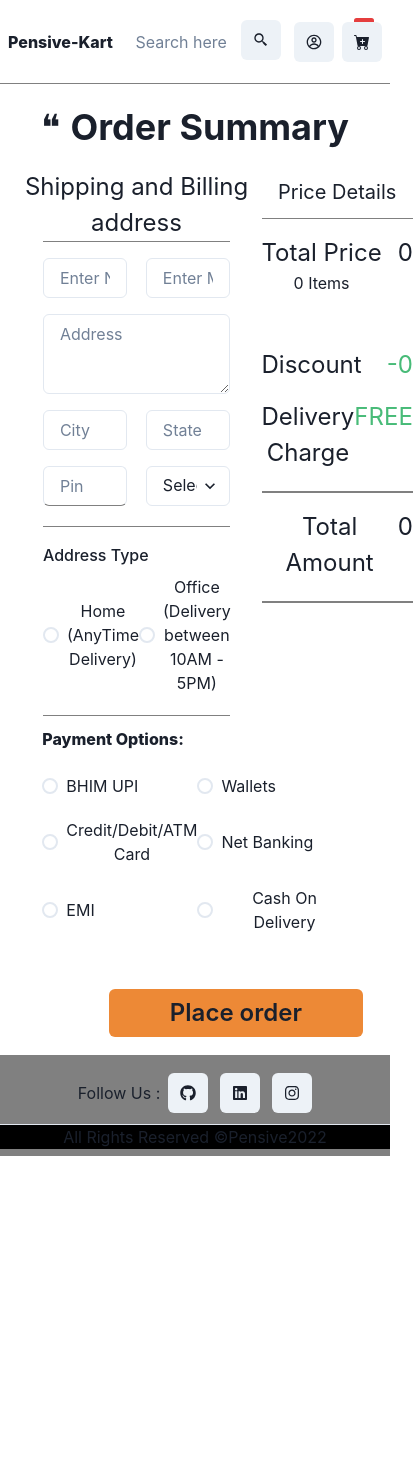
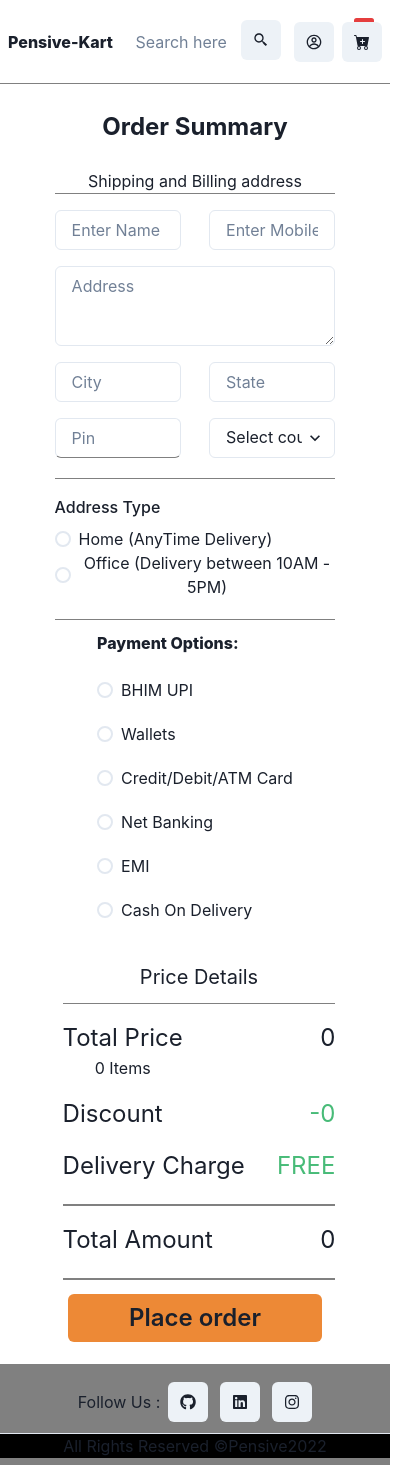
Before and after one commit to Rahul-Palahwat/Real_Kart, a React (Create React App) app: page /checkout in a window 390 px wide. Shown: the whole page, 413 px wide, since content can reach past the window. Before the commit the page ends 1156 px from the top, so only its background shows below. Built offline with nearby package versions, Linux system fonts and the light colour scheme.

Commit message:
Responsiveness added to Placeorder

```diff
--- a/src/components/PlaceOrder/PlaceOrder.tsx
+++ b/src/components/PlaceOrder/PlaceOrder.tsx
@@ -1,4 +1,4 @@
-import { Flex, Button, FormControl, FormLabel, Input, Textarea, RadioGroup, Radio, Select, Grid, useToast } from '@chakra-ui/react'
+import { Flex, Button, FormControl, FormLabel, Input, Textarea, RadioGroup, Radio, Select, Grid, useToast, useMediaQuery } from '@chakra-ui/react'
 import React from 'react'
 import { useNavigate } from 'react-router-dom';
 import { useAppSelector , useAppDispatch} from '../../Redux/app/hooks'
@@ -6,6 +6,9 @@
 import { orderItem } from '../../Redux/features/Cart/Cart';
 
 const PlaceOrder: React.FC = () => {
+
+    const [isNotSmallerScreen] = useMediaQuery('(min-width: 960px)')
+    const [isPayment] = useMediaQuery('(min-width: 750px)')
 
     const dispatch = useAppDispatch();
 
@@ -40,17 +43,19 @@
             <form onSubmit={orderDone}>
 
             <Flex direction={"column"} alignItems="center">
+            {/* <Flex fontSize={"4xl"}>❝&nbsp;</Flex> */}
 
-                <Flex height={"10vh"} width={"100vw"} alignItems={"center"} justifyContent="center" fontSize={"4xl"}><Flex fontSize={"4xl"}>❝&nbsp;</Flex><Flex fontWeight={"bold"}>Order Summary</Flex> </Flex>
+                <Flex height={"10vh"} width={"100vw"} alignItems={"center"} justifyContent="center" fontSize={isNotSmallerScreen?"4xl":"2xl"}><Flex fontWeight={"bold"}>Order Summary</Flex></Flex>
 
 
-                <Flex height={"105vh"} width={"90vw"} direction={'column'}>
+                <Flex height={"auto"} width={"90vw"} direction={'column'}>
 
-                    <Flex height={"70vh"} >
+                    <Flex height={"auto"} direction={isNotSmallerScreen?"row":"column"}>
+                        <Flex direction={"column"} alignItems="center">
 
-                        <Flex width={"60vw"} justifyContent={"center"} >
-                            <Flex width={"60vw"} direction="column" alignItems={"center"} >
-                                <Flex fontSize={"2xl"}>Shipping and Billing address</Flex>
+                        <Flex width={isNotSmallerScreen?"60vw":"100%"} justifyContent={"center"} >
+                            <Flex width={"100%"} direction="column" alignItems={"center"} >
+                                <Flex fontSize={isNotSmallerScreen?"2xl":"1xl"}>Shipping and Billing address</Flex>
                                 <Flex width={"80%"} borderTop="1px solid grey" pb={4}>
                                     <FormControl>
                                         {/* <FormLabel htmlFor='email'>Name</FormLabel> */}
@@ -73,7 +78,7 @@
                                         </Flex >
                                         <RadioGroup mt={4} borderBottom="1px solid grey" pb={5}>
                                             <FormLabel htmlFor='radio'>Address Type</FormLabel>
-                                            <Flex justifyContent={"space-between"}>
+                                            <Flex justifyContent={"space-between"} direction={isPayment?"row":"column"}>
                                                 <Radio colorScheme='green' value='1' id="radio">
                                                     Home (AnyTime Delivery)
                                                 </Radio>
@@ -91,9 +96,38 @@
 
                         </Flex>
 
+                        <Flex height={"auto"} justifyContent={"center"}>
 
-                        <Flex width={"30vw"} borderRadius={5}>
-                            <Flex width={"30vw"} height={"auto"} direction={"column"} wrap="wrap">
+                        <Flex width={"100%"} direction={"column"} pb={3}>
+
+                            <Flex height={"4vh"} alignItems='center' fontWeight={"extrabold"} pb={5}>Payment Options:</Flex>
+
+
+                            <Flex mt={2}>
+                                <RadioGroup>
+                                    <Grid templateColumns={isPayment?"repeat(2,1fr)":"repeat(1,1fr)"}>
+                                        <Radio value='1' mb={5} width={"27vw"}>BHIM UPI</Radio>
+                                        <Radio value='2' mb={5}>Wallets</Radio>
+                                        <Radio value='3' mb={5}>Credit/Debit/ATM Card</Radio>
+                                        <Radio value='4' mb={5}>Net Banking</Radio>
+                                        <Radio value='5' mb={5}>EMI</Radio>
+                                        <Radio value='6' mb={5}>Cash On Delivery</Radio>
+                                    </Grid>
+                                </RadioGroup>
+                            </Flex>
+
+
+
+                        </Flex>
+
+
+                    </Flex>
+                    </Flex>
+
+
+
+                        <Flex width={"100%"} borderRadius={5} justifyContent="center">
+                            <Flex width={"80%"} height={"auto"} direction={"column"} wrap="wrap">
                                 <Flex height={"5vh"} fontSize="xl" ml="2" mt="2" borderBottom={"0.5px solid grey"} justifyContent="center">Price Details</Flex>
 
                                 <Flex ml="2" mt="4" justifyContent={"space-between"}>
@@ -130,39 +164,15 @@
                     </Flex>
 
 
-                    <Flex height={"33vh"} justifyContent={"center"}>
-
-                        <Flex width={"87%"} direction={"column"} pb={3}>
-
-                            <Flex height={"4vh"} alignItems='center' fontWeight={"extrabold"} pb={5}>Payment Options:</Flex>
-
-
-                            <Flex mt={2}>
-                                <RadioGroup>
-                                    <Grid templateColumns={"repeat(2,1fr)"}>
-                                        <Radio value='1' mb={5} width={"27vw"}>BHIM UPI</Radio>
-                                        <Radio value='2' mb={5}>Wallets</Radio>
-                                        <Radio value='3' mb={5}>Credit/Debit/ATM Card</Radio>
-                                        <Radio value='4' mb={5}>Net Banking</Radio>
-                                        <Radio value='5' mb={5}>EMI</Radio>
-                                        <Radio value='6' mb={5}>Cash On Delivery</Radio>
-                                    </Grid>
-                                </RadioGroup>
-                            </Flex>
-
-
-
-                        </Flex>
-
-                    </Flex>
 
 
 
 
 
 
-                    <Flex height={"10vh"} width={"90vw"} alignItems={"center"} justifyContent={"flex-end"} >
-                        <Flex justifyContent={"center"} mr={2}>
+
+                    <Flex height={"10vh"} width={"90vw"} alignItems={"center"} justifyContent={isNotSmallerScreen?"flex-end":"center"}>
+                        <Flex justifyContent={"center"}>
                             <Button backgroundColor={"orange.400"} width={"30vh"} height="12" fontSize={"2xl"} mb={2} type="submit">
                                 Place order
                                 </Button>
```
